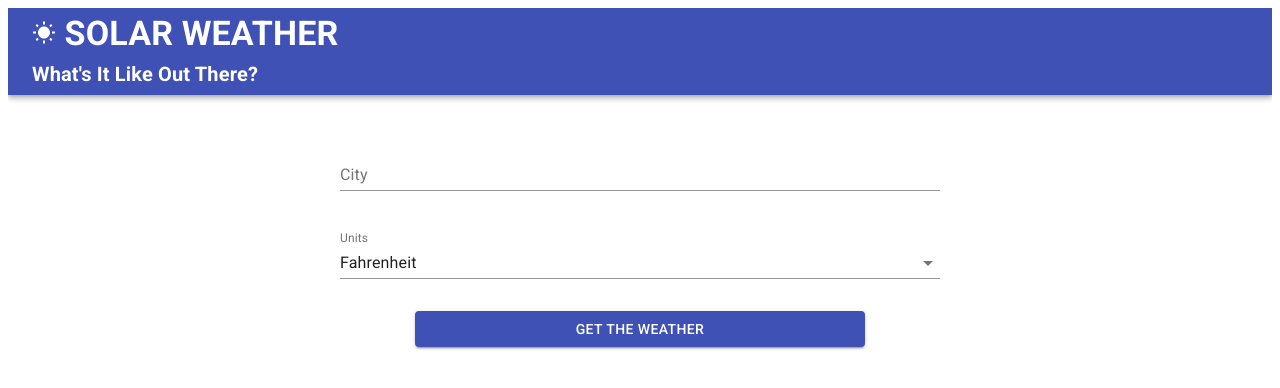
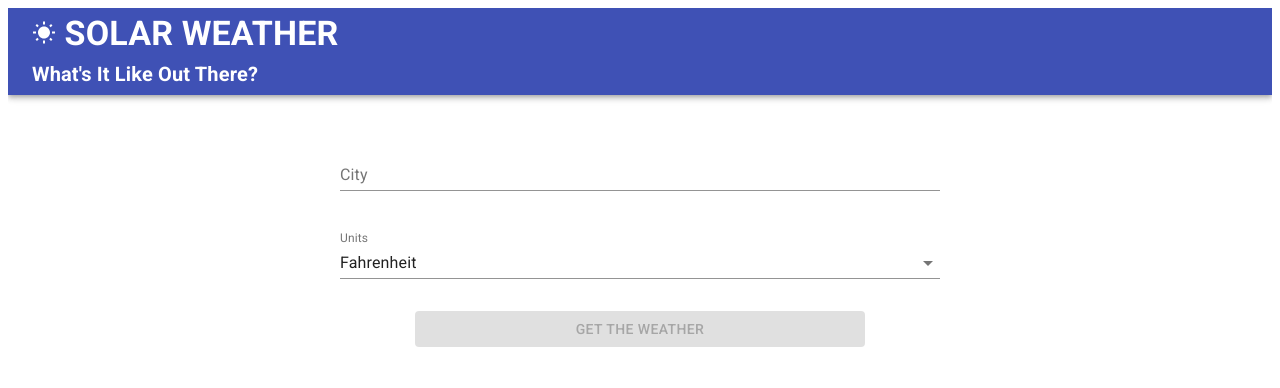
Before and after one commit to mikeswartz/solar-weather, a React (Create React App) app: page / in a window 1280 px wide. Shown: the top 388 px of the page. Built offline with nearby package versions, Linux system fonts and the light colour scheme; the HTML template or start-up script is replaced by a standard one.

Commit message:
Check if city is entered yet, disable button if not.

```diff
--- a/src/components/Weather/Weather.js
+++ b/src/components/Weather/Weather.js
@@ -106,6 +106,7 @@ const Weather = () => {
               variant="contained"
               className={classes.button}
               data-testid="weather-submit-button"
+              disabled={!city}
             >
               Get The Weather
             </Button>
```
